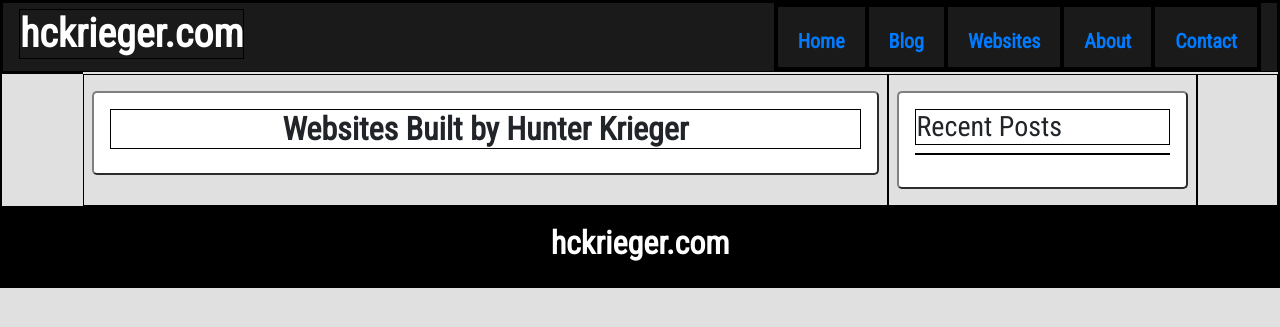
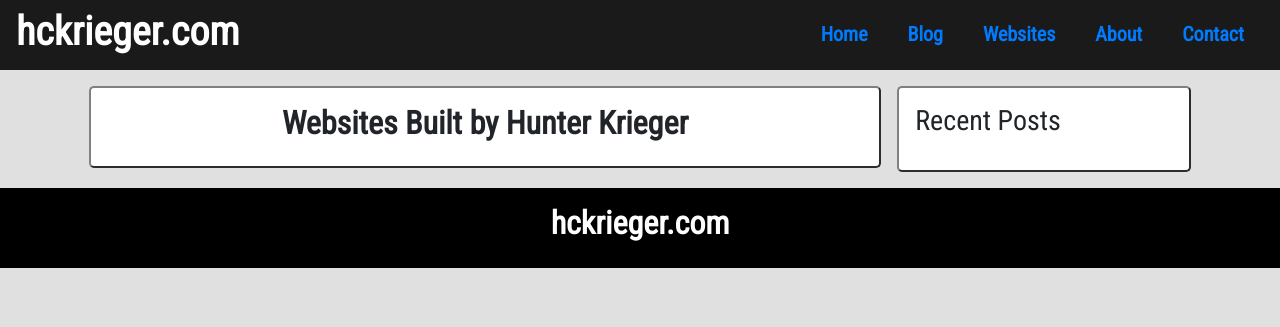
Before and after one commit to hckscripter6/hckrieger, a Django app: page /websites/ in a window 1280 px wide. Shown: the top 327 px of the page. Run offline with Django 3.2, Linux system fonts and the light colour scheme; data that the repository does not hold is empty; some libraries are stand-ins or nearby versions.

Commit message:
get rid of borders

```diff
--- a/hckrieger/settings.py
+++ b/hckrieger/settings.py
@@ -150,7 +150,7 @@ CKEDITOR_CONFIGS = {
 
 
 EMAIL_BACKEND ='django.core.mail.backends.smtp.EmailBackend'
-EMAIL_HOST = 'smtp.live.com'
+EMAIL_HOST = 'smtp.gmail.com'
 EMAIL_HOST_USER = os.environ.get('EMAIL_USER')
 EMAIL_HOST_PASSWORD = os.environ.get('EMAIL_PASS')
 EMAIL_USE_TLS = True
--- a/hckrieger/static/hckrieger/stylesheet.css
+++ b/hckrieger/static/hckrieger/stylesheet.css
@@ -1,12 +1,10 @@
 * {
-    border: 1px solid black;;
     margin: 0;
     padding: 0;
 }
 
 html,
 body {
-    width: 100%;
     font-family: 'Roboto Condensed', sans-serif;
 }
 
@@ -21,7 +19,6 @@ body {
           [contact-start]  "contact"   auto
           [footer-start]   "footer" 80px /
           [content] 100%;
-    border: 1px solid black;
 
 }
 
--- a/websites/static/websites/stylesheet.css
+++ b/websites/static/websites/stylesheet.css
@@ -1,7 +1,7 @@
 #websites-page img {
     width: 350px;
     margin-bottom: .5em;
-    border: 1px solid black;
+    border: 1px solid grey;
 }
 
 #websites-page {
```
